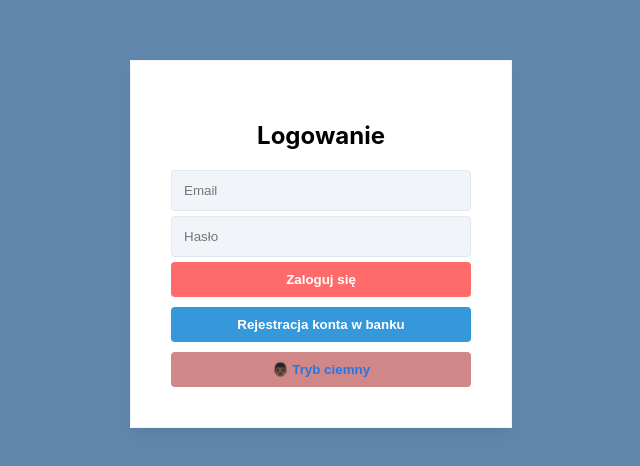
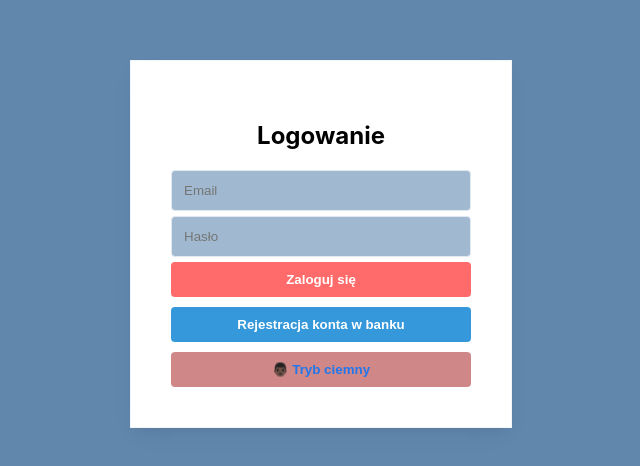
Before and after one commit to Piesnababy218/tai, a React (Create React App) app in the folder frontend/: page / in a window 1280 px wide. Shown: the part 156-622 px from the top of the page, without its empty margins (319-959 px from the left). Built offline with nearby package versions, Linux system fonts and the light colour scheme.

Commit message:
poprawka app.css v9

```diff
--- a/frontend/src/App.css
+++ b/frontend/src/App.css
@@ -63,7 +63,7 @@
 }
 
 .login-input.light-mode {
-  background: #F1F5F9;
+  background: #a0b9d1;
   border: 1px solid #E2E8F0;
   color: #334155;
   padding: 12px;
```
